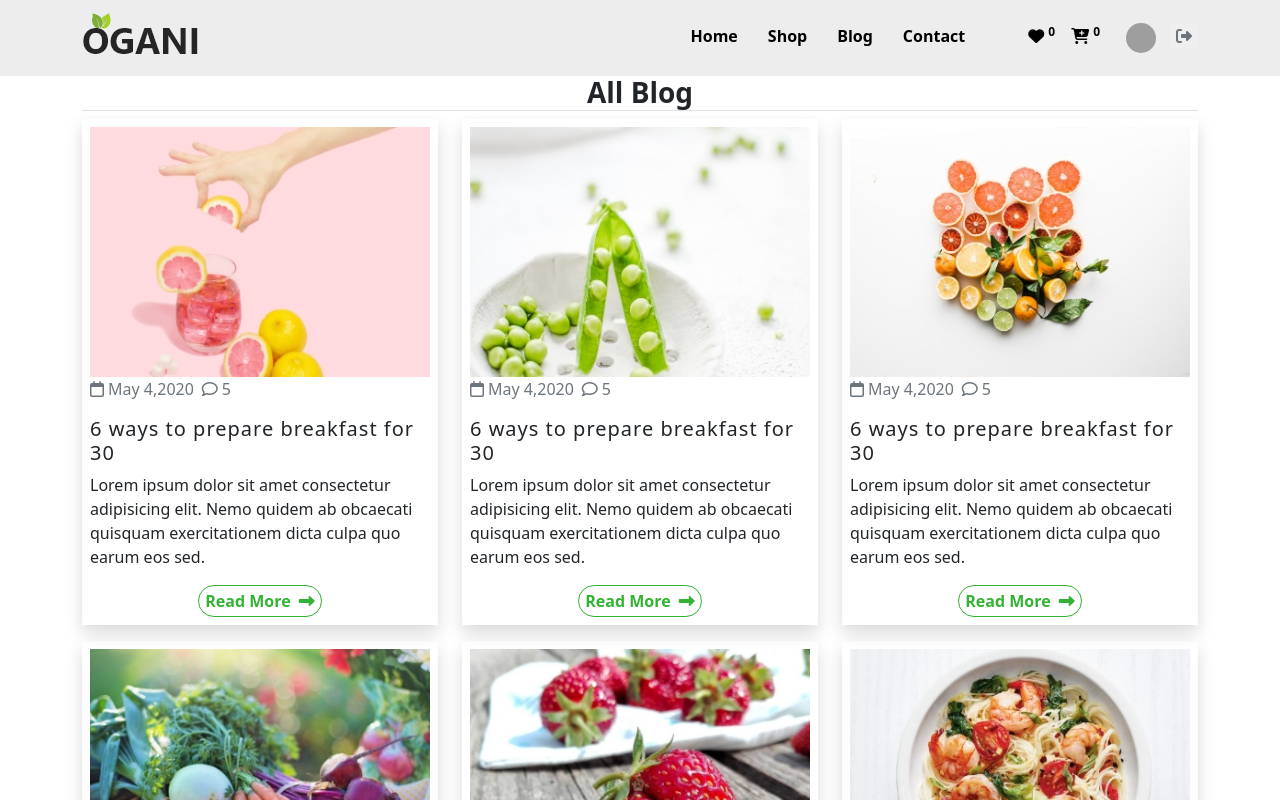
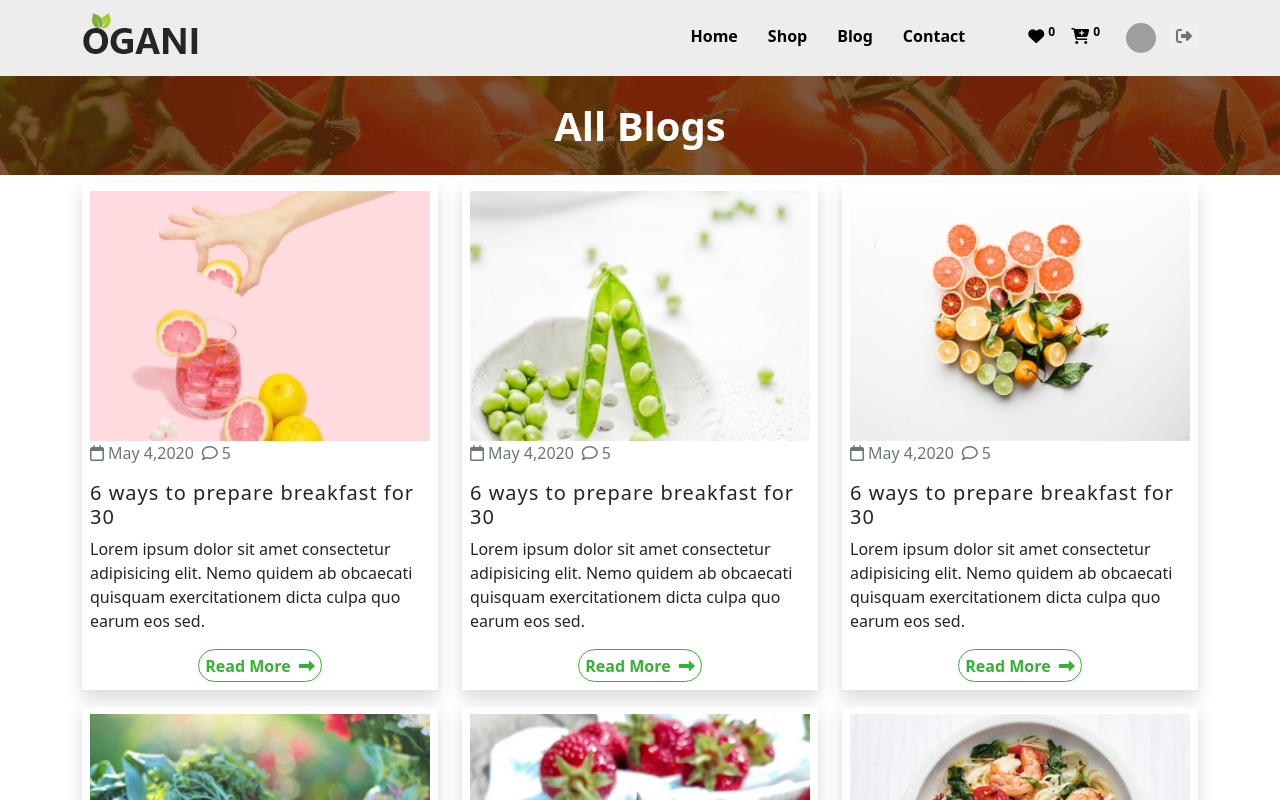
Before and after one commit to shakil89427/Ogani-Client, a React (Create React App) app: page /blog in a window 1280 px wide. Shown: the top 800 px of the page. Built offline with nearby package versions, Linux system fonts and the light colour scheme; no server answers; grey boxes are pictures that could not be loaded.

Commit message:
blog modified

```diff
--- a/src/Components/Blog/Blog.css
+++ b/src/Components/Blog/Blog.css
@@ -1,3 +1,11 @@
+.blog-h1 {
+  background-image: url("../../img//breadcrumb.jpg");
+  background-repeat: none;
+  background-size: cover;
+  text-align: center;
+  color: white;
+  padding: 2%;
+}
 .blog-row img {
   width: 100%;
   height: 250px;
--- a/src/Components/Blog/Blog.js
+++ b/src/Components/Blog/Blog.js
@@ -10,8 +10,9 @@ import img6 from "../../img/blog/blog-6.jpg";
 
 const Blog = () => {
   return (
+    <div>
+      <h1 className="text-center fw-bold blog-h1">All Blogs</h1>
       <Container>
-      <h3 className="text-center fw-bold border-bottom">All Blog</h3>
         <Row className="blog-row">
           <Col className="mb-3" sm={12} md={6} lg={4}>
             <div className="shadow p-2">
@@ -23,8 +24,8 @@ const Blog = () => {
               <h5>6 ways to prepare breakfast for 30</h5>
               <p>
                 Lorem ipsum dolor sit amet consectetur adipisicing elit. Nemo
-              quidem ab obcaecati quisquam exercitationem dicta culpa quo earum
-              eos sed.
+                quidem ab obcaecati quisquam exercitationem dicta culpa quo
+                earum eos sed.
               </p>
               <button>
                 Read More<i className="ms-2 fas fa-long-arrow-alt-right"></i>
@@ -41,8 +42,8 @@ const Blog = () => {
               <h5>6 ways to prepare breakfast for 30</h5>
               <p>
                 Lorem ipsum dolor sit amet consectetur adipisicing elit. Nemo
-              quidem ab obcaecati quisquam exercitationem dicta culpa quo earum
-              eos sed.
+                quidem ab obcaecati quisquam exercitationem dicta culpa quo
+                earum eos sed.
               </p>
               <button>
                 Read More<i className="ms-2 fas fa-long-arrow-alt-right"></i>
@@ -59,8 +60,8 @@ const Blog = () => {
               <h5>6 ways to prepare breakfast for 30</h5>
               <p>
                 Lorem ipsum dolor sit amet consectetur adipisicing elit. Nemo
-              quidem ab obcaecati quisquam exercitationem dicta culpa quo earum
-              eos sed.
+                quidem ab obcaecati quisquam exercitationem dicta culpa quo
+                earum eos sed.
               </p>
               <button>
                 Read More<i className="ms-2 fas fa-long-arrow-alt-right"></i>
@@ -77,8 +78,8 @@ const Blog = () => {
               <h5>6 ways to prepare breakfast for 30</h5>
               <p>
                 Lorem ipsum dolor sit amet consectetur adipisicing elit. Nemo
-              quidem ab obcaecati quisquam exercitationem dicta culpa quo earum
-              eos sed.
+                quidem ab obcaecati quisquam exercitationem dicta culpa quo
+                earum eos sed.
               </p>
               <button>
                 Read More<i className="ms-2 fas fa-long-arrow-alt-right"></i>
@@ -95,8 +96,8 @@ const Blog = () => {
               <h5>6 ways to prepare breakfast for 30</h5>
               <p>
                 Lorem ipsum dolor sit amet consectetur adipisicing elit. Nemo
-              quidem ab obcaecati quisquam exercitationem dicta culpa quo earum
-              eos sed.
+                quidem ab obcaecati quisquam exercitationem dicta culpa quo
+                earum eos sed.
               </p>
               <button>
                 Read More<i className="ms-2 fas fa-long-arrow-alt-right"></i>
@@ -113,8 +114,8 @@ const Blog = () => {
               <h5>6 ways to prepare breakfast for 30</h5>
               <p>
                 Lorem ipsum dolor sit amet consectetur adipisicing elit. Nemo
-              quidem ab obcaecati quisquam exercitationem dicta culpa quo earum
-              eos sed.
+                quidem ab obcaecati quisquam exercitationem dicta culpa quo
+                earum eos sed.
               </p>
               <button>
                 Read More<i className="ms-2 fas fa-long-arrow-alt-right"></i>
@@ -123,6 +124,7 @@ const Blog = () => {
           </Col>
         </Row>
       </Container>
+    </div>
   );
 };
 
--- a/src/Components/Shop/Shop.css
+++ b/src/Components/Shop/Shop.css
@@ -8,20 +8,21 @@
 }
 .filter-keyword form {
   width: 100%;
-  border: 1px solid black;
   display: flex;
   align-items: center;
   justify-content: space-between;
 }
 .filter-keyword input {
   width: 80%;
-  border: none;
+  border: 1px solid black;
+  border-right: none;
   outline: none;
   padding-left: 2%;
 }
 .filter-keyword button {
   width: 20%;
-  border: none;
+  border: 1px solid black;
+  border-left: none;
 }
 .activekeyword {
   background-color: rgb(45, 184, 45);
```
Lines whose indentation alone changed are shown as unchanged.
